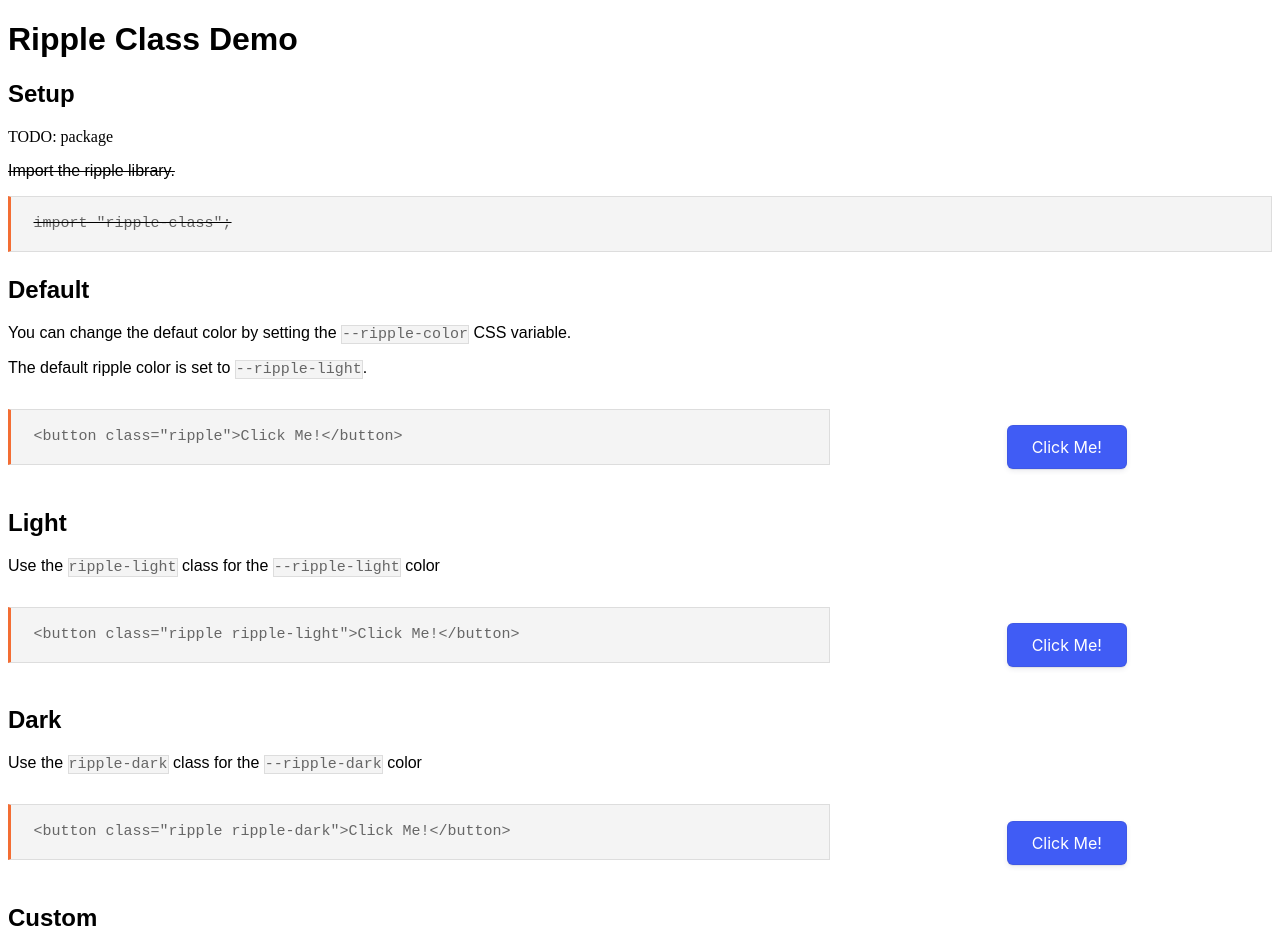
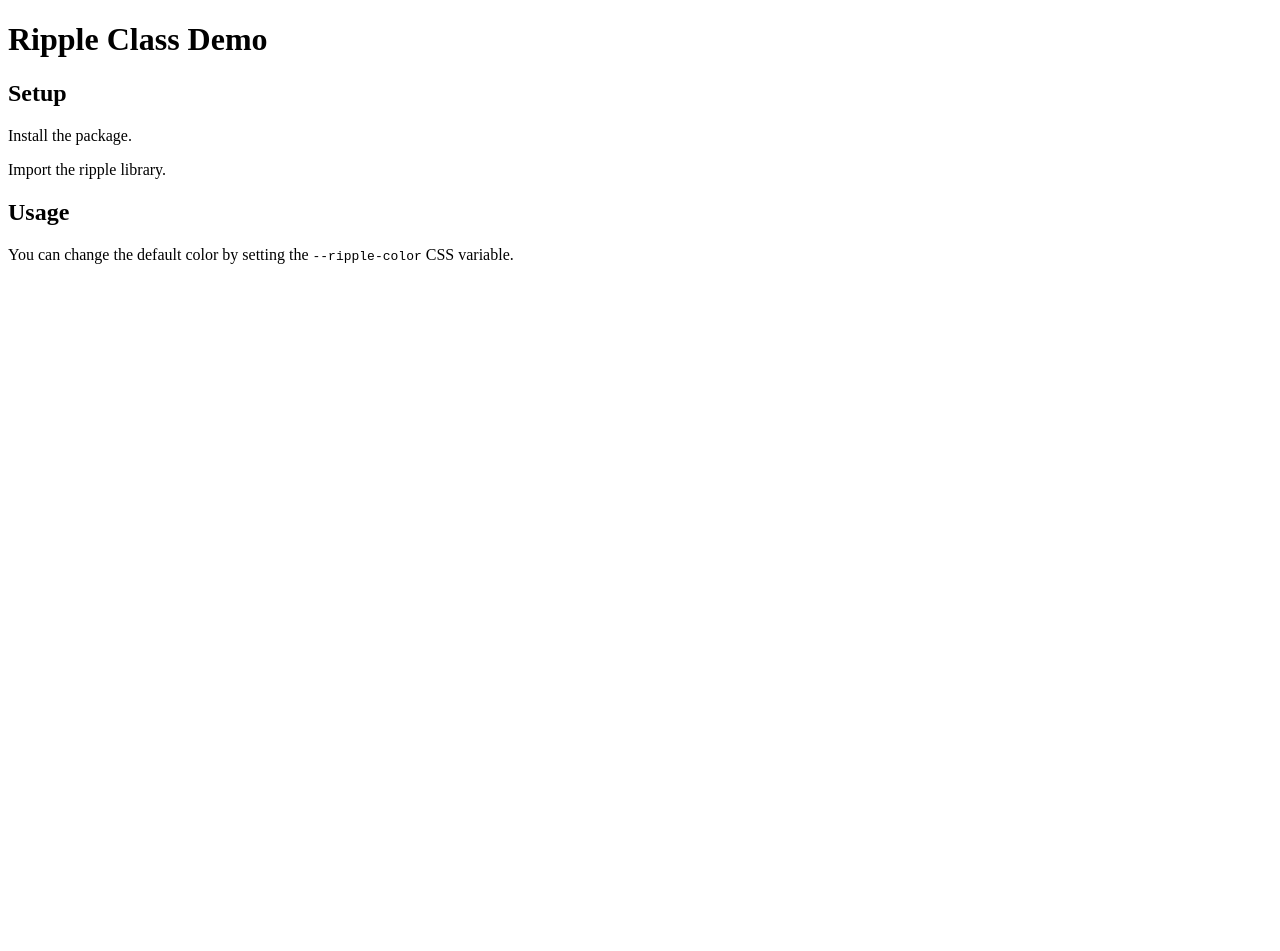
Before and after one commit to plasmatech8/ripple-class, a SvelteKit app: page / in a window 1280 px wide. Shown: the top 951 px of the page. After the commit the page ends 800 px from the top, so only its background shows below. Built offline with nearby package versions, Linux system fonts and the light colour scheme.

Commit message:
Simply page

```diff
--- a/src/routes/+page.svelte
+++ b/src/routes/+page.svelte
@@ -1,134 +1,19 @@
 <script lang="ts">
-	import { browser } from '$app/environment';
-	if (browser) import('$lib');
+	import '$lib';
+
+	const installCode = `npm install XYZ`;
+	const importCode = `import "ripple-class";`;
+	const buttonCode = `<button class="ripple">Click Me!</button>`;
 </script>
 
 <h1>Ripple Class Demo</h1>
 
 <h2>Setup</h2>
-TODO: package
-<strike>
-	<p>Import the ripple library.</p>
-	<pre>{`import "ripple-class";`}</pre>
-</strike>
+<p>Install the package.</p>
+<p>Import the ripple library.</p>
 
-<h2>Default</h2>
-<p>You can change the defaut color by setting the <code>--ripple-color</code> CSS variable.</p>
-<p>The default ripple color is set to <code>--ripple-light</code>.</p>
-<div class="example">
-	<pre>{`<button class="ripple">Click Me!</button>`}</pre>
-	<div class="center"><button class="ripple">Click Me!</button></div>
-</div>
-
-<h2>Light</h2>
-<p>Use the <code>ripple-light</code> class for the <code>--ripple-light</code> color</p>
-<div class="example">
-	<pre>{`<button class="ripple ripple-light">Click Me!</button>`}</pre>
-	<div class="center"><button class="ripple">Click Me!</button></div>
-</div>
-
-<h2>Dark</h2>
-<p>Use the <code>ripple-dark</code> class for the <code>--ripple-dark</code> color</p>
-<div class="example">
-	<pre>{`<button class="ripple ripple-dark">Click Me!</button>`}</pre>
-	<div class="center">
-		<button class="ripple ripple-dark">Click Me!</button>
-	</div>
-</div>
-
-<h2>Custom</h2>
-<p>Make a custom ripple color by changing the <code>--ripple-color</code> CSS variable.</p>
-<p>Below is a red ripple that starts with 50% transparency.</p>
-<div class="example">
-	<pre>{`<button class="ripple" style="--ripple-color: rgba(255, 0, 0, 0.8);">Click Me!</button>`}</pre>
-	<div class="center">
-		<button class="ripple" style="--ripple-color: rgba(255, 0, 0, 0.8);">Click Me!</button>
-	</div>
-</div>
-<p>You can also modify the CSS directly. e.g.</p>
-<pre>{`.ripple > .ripple-object {
-    background-color: red;
-}
-.ripple-light > .ripple-object {
-    background-color: blue;
-}
-.ripple-dark > .ripple-object {
-    background-color: green;
-}`}</pre>
+<h2>Usage</h2>
+<p>You can change the default color by setting the <code>--ripple-color</code> CSS variable.</p>
 
 <style>
-	/* Heading */
-	* {
-		font-family: Arial, Helvetica, sans-serif;
-	}
-
-	/* Code Snippet */
-	pre {
-		background: #f4f4f4;
-		border: 1px solid #ddd;
-		border-left: 3px solid #f36d33;
-		color: #666;
-		page-break-inside: avoid;
-		font-family: monospace;
-		font-size: 15px;
-		line-height: 1.6;
-		margin-bottom: 1.6em;
-		max-width: 100%;
-		overflow: auto;
-		padding: 1em 1.5em;
-		display: block;
-		word-wrap: break-word;
-	}
-	code {
-		background: #f4f4f4;
-		border: 1px solid #ddd;
-		color: #666;
-		page-break-inside: avoid;
-		font-family: monospace;
-		font-size: 15px;
-	}
-
-	/* Buttons */
-	button {
-		appearance: button;
-		backface-visibility: hidden;
-		background-color: #405cf5;
-		border-radius: 6px;
-		border-width: 0;
-		box-shadow: rgba(50, 50, 93, 0.1) 0 0 0 1px inset, rgba(50, 50, 93, 0.1) 0 2px 5px 0,
-			rgba(0, 0, 0, 0.07) 0 1px 1px 0;
-		box-sizing: border-box;
-		color: #fff;
-		cursor: pointer;
-		font-family: -apple-system, system-ui, 'Segoe UI', Roboto, 'Helvetica Neue', Ubuntu, sans-serif;
-		font-size: 100%;
-		height: 44px;
-		line-height: 1.15;
-		margin: 12px 0 0;
-		outline: none;
-		overflow: hidden;
-		padding: 0 25px;
-		position: relative;
-		text-align: center;
-		text-transform: none;
-		transform: translateZ(0);
-		transition: all 0.2s, box-shadow 0.08s ease-in;
-		user-select: none;
-		-webkit-user-select: none;
-		touch-action: manipulation;
-	}
-
-	/* Example Area */
-	.example {
-		display: grid;
-		gap: 1rem;
-		grid-template-columns: 65% 35%;
-	}
-	.example > * {
-		flex: 1;
-	}
-	.center {
-		display: grid;
-		place-items: center;
-	}
 </style>
```
